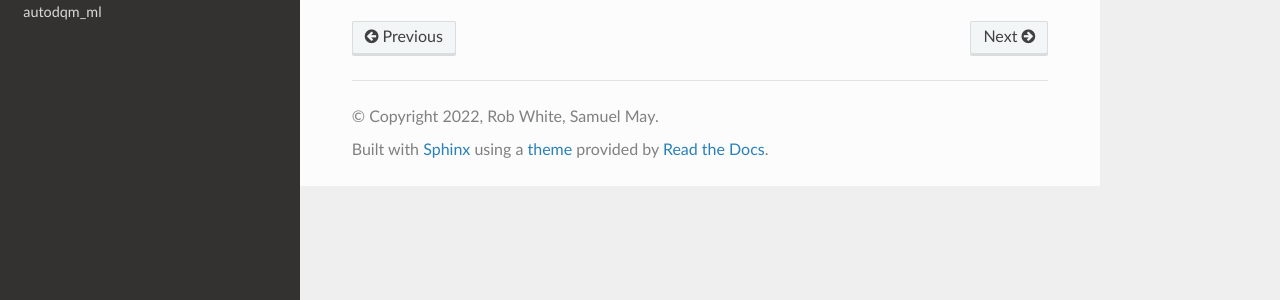
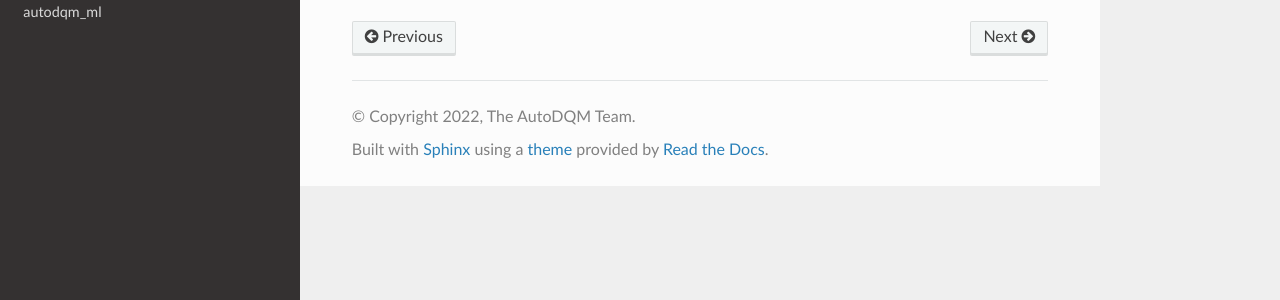
Before and after one commit to chosila/adqm_analysis, a Sphinx documentation site: the page built from docs/source/autodqm_ml.evaluation.rst, in a window 1280 px wide. Shown: the part 319-619 px from the top of the page. Built offline with Sphinx 7.4.7 and the Read the Docs theme 2.0.0, drawn with Linux system fonts in a browser that asks for light colours.

Commit message:
Update copyright, authors to AutoDQM team

```diff
--- a/docs/source/conf.py
+++ b/docs/source/conf.py
@@ -18,8 +18,8 @@ sys.path.insert(0, os.path.abspath('.'))
 # -- Project information -----------------------------------------------------
 
 project = 'autodqm_ml'
-copyright = '2022, Rob White, Samuel May'
-author = 'Rob White, Samuel May'
+copyright = '2022, The AutoDQM Team'
+author = 'The AutoDQM Team'
 
 
 # -- General configuration ---------------------------------------------------
```
